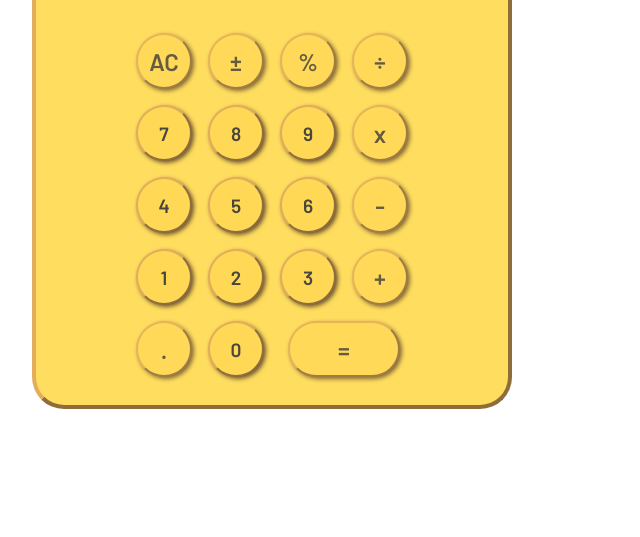
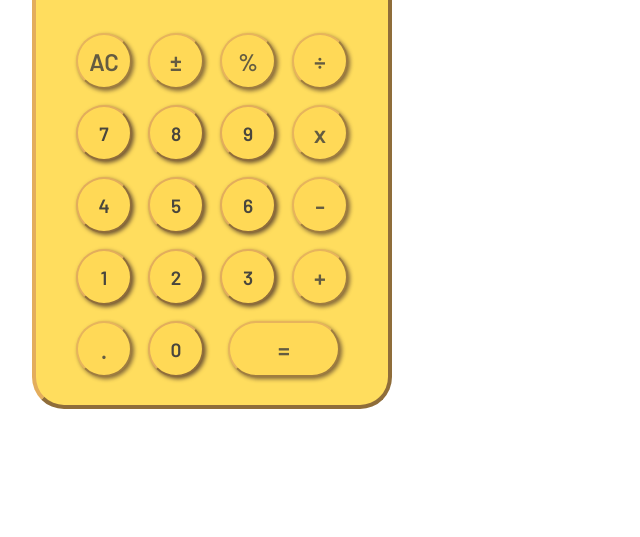
Before and after one commit to emmymitch/calculator, a plain HTML site: page index.html in a window 1280 px wide. Shown: the part 263-800 px from the top of the page, without its empty margins (0-640 px from the left). Drawn offline with Linux system fonts and the light colour scheme.

Commit message:
Changed max calc. width for bigger screens

```diff
--- a/main.scss
+++ b/main.scss
@@ -7,10 +7,8 @@
 }
 
 #outline{
-    //margin: 1rem;
-    //padding: 0.5rem;
     width: 95vw;
-    max-width: 30rem; //ADD TO MEDIA QUERY
+    max-width: 22.5rem;
     height: auto;
 
     display: flex;
```
Also changed, not shown: main.css.
